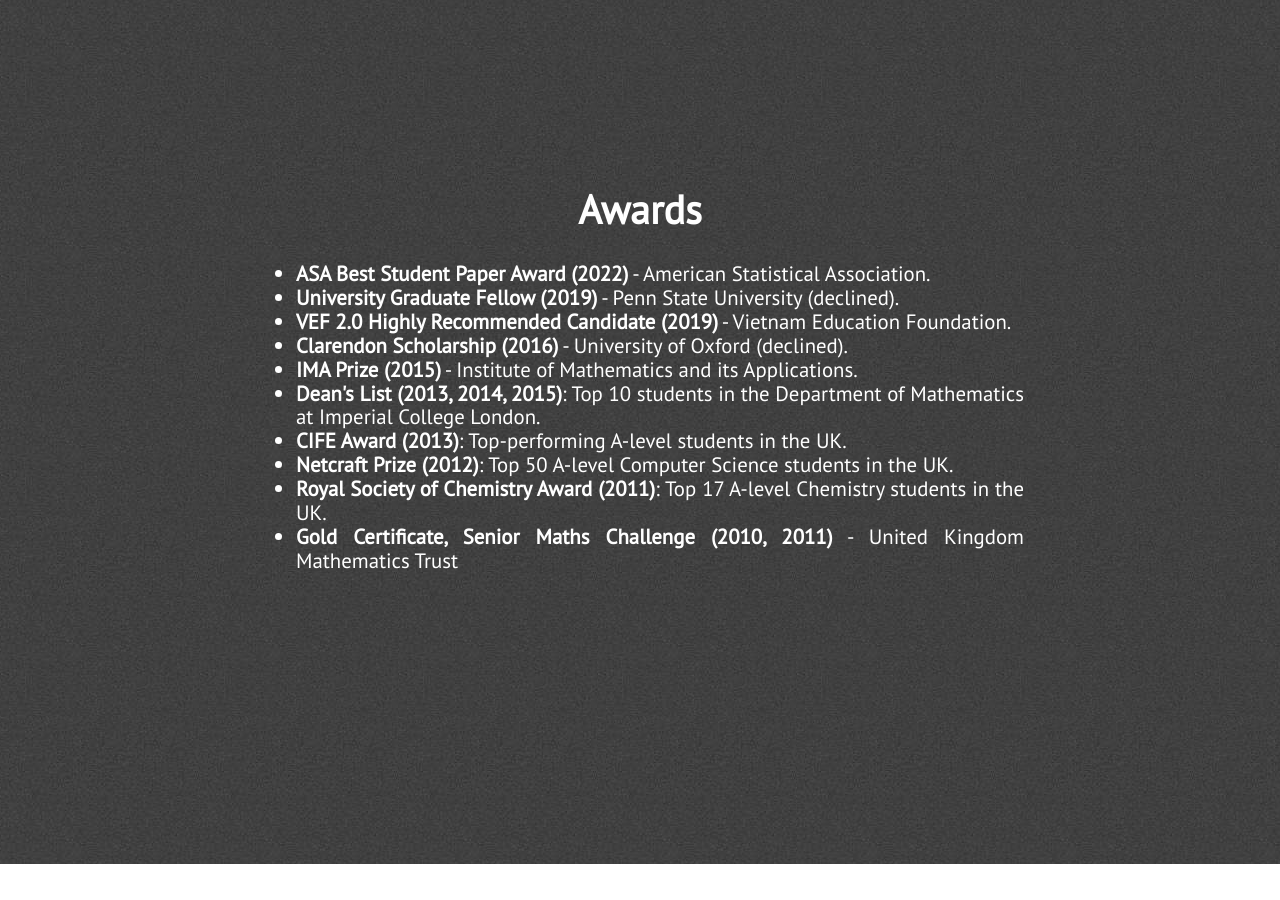
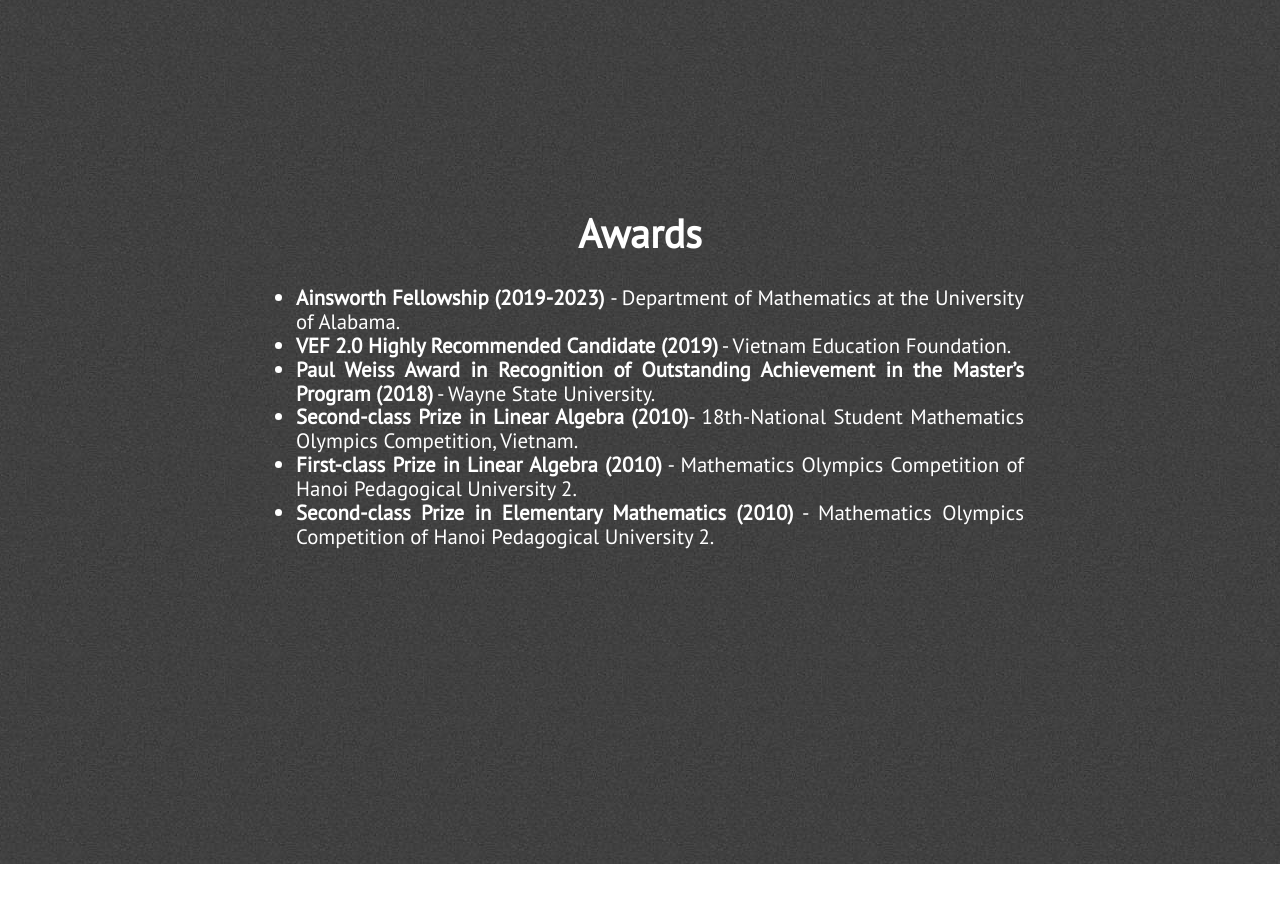
Before and after one commit to nguyendangson/sondangnguyen, a Jekyll site: the page built from index.html, in a window 1280 px wide and 900 px high, scrolled down 4114 px. Built offline with Jekyll 4.4.1, drawn with Linux system fonts in a browser that asks for light colours; nearby versions of some CDN libraries.

Commit message:
Update awards.html

```diff
--- a/_includes/awards.html
+++ b/_includes/awards.html
@@ -3,16 +3,13 @@
         <div id="awards-text">
             <div class="section-heading">Awards</div>
 		<ul class="paragraph-text justify-text">
-                 	<li><strong>ASA Best Student Paper Award (2022)</strong> - American Statistical Association.</li>
-			<li><strong>University Graduate Fellow (2019)</strong> - Penn State University (declined).</li>
+                 	<li><strong>Ainsworth Fellowship (2019-2023) </strong> - Department of Mathematics at the University of Alabama.</li>
 			<li><strong>VEF 2.0 Highly Recommended Candidate (2019)</strong> - Vietnam Education Foundation.</li>
-			<li><strong>Clarendon Scholarship (2016)</strong> - University of Oxford (declined).</li>
-			<li><strong>IMA Prize (2015)</strong> - Institute of Mathematics and its Applications.</li>
-			<li><strong>Dean's List (2013, 2014, 2015)</strong>: Top 10 students in the Department of Mathematics at Imperial College London.</li>
-			<li><strong>CIFE Award (2013)</strong>: Top-performing A-level students in the UK.</li>
-			<li><strong>Netcraft Prize (2012)</strong>: Top 50 A-level Computer Science students in the UK.</li>
-			<li><strong>Royal Society of Chemistry Award (2011)</strong>: Top 17 A-level Chemistry students in the UK.</li>
-			<li><strong>Gold Certificate, Senior Maths Challenge (2010, 2011)</strong> - United Kingdom Mathematics Trust</li>
+			<li><strong>Paul Weiss Award in Recognition of Outstanding Achievement in the Master’s Program (2018)</strong> - Wayne State University.</li>
+			<li><strong>Second-class Prize in Linear Algebra (2010)</strong>- 18th-National Student Mathematics Olympics Competition, Vietnam.</li>
+			<li><strong>First-class Prize in Linear Algebra (2010)</strong> - Mathematics Olympics Competition of Hanoi Pedagogical University 2.</li>
+			<li><strong>Second-class Prize in Elementary Mathematics (2010)</strong> - Mathematics Olympics Competition of Hanoi Pedagogical University 2.</li>
+
 		</ul>
         </div>
     </section>
```
